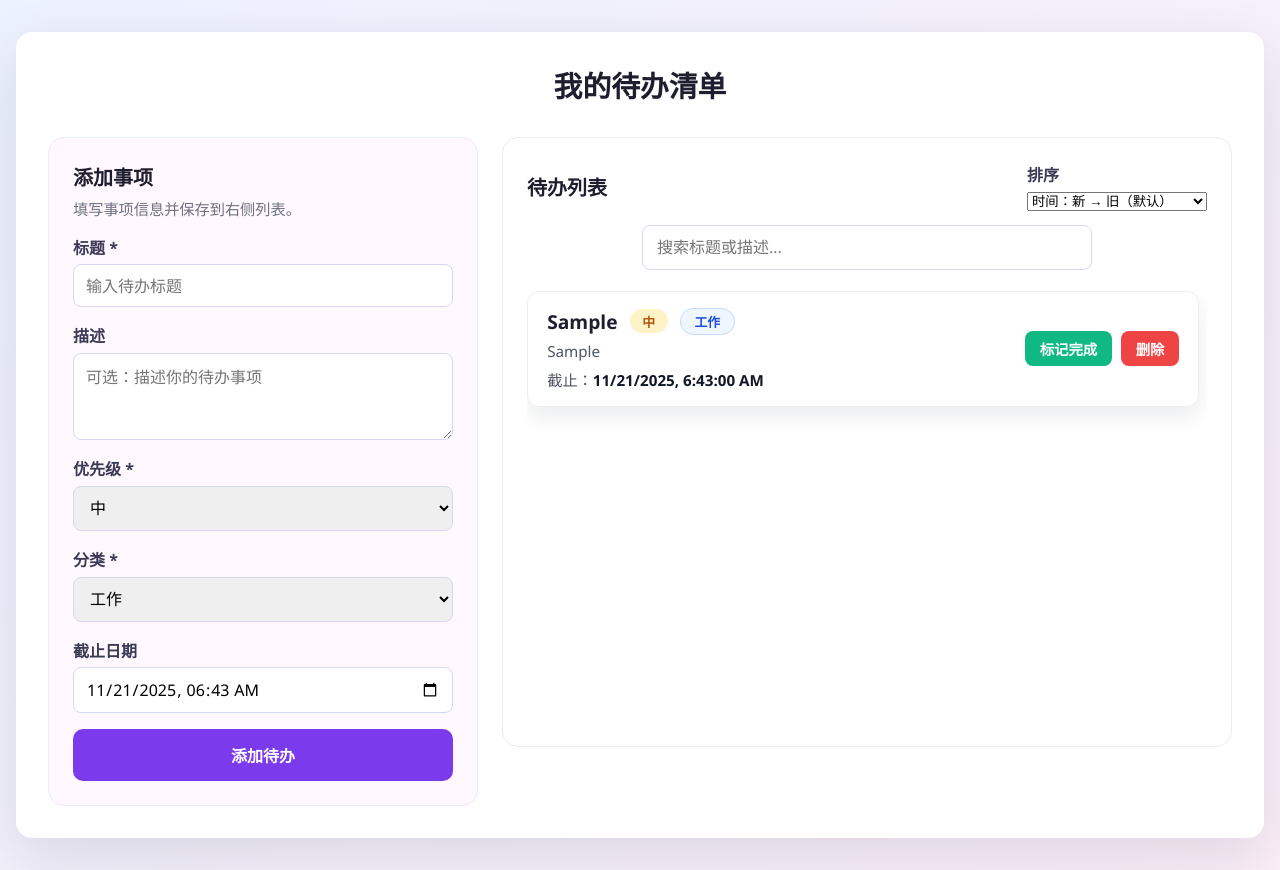
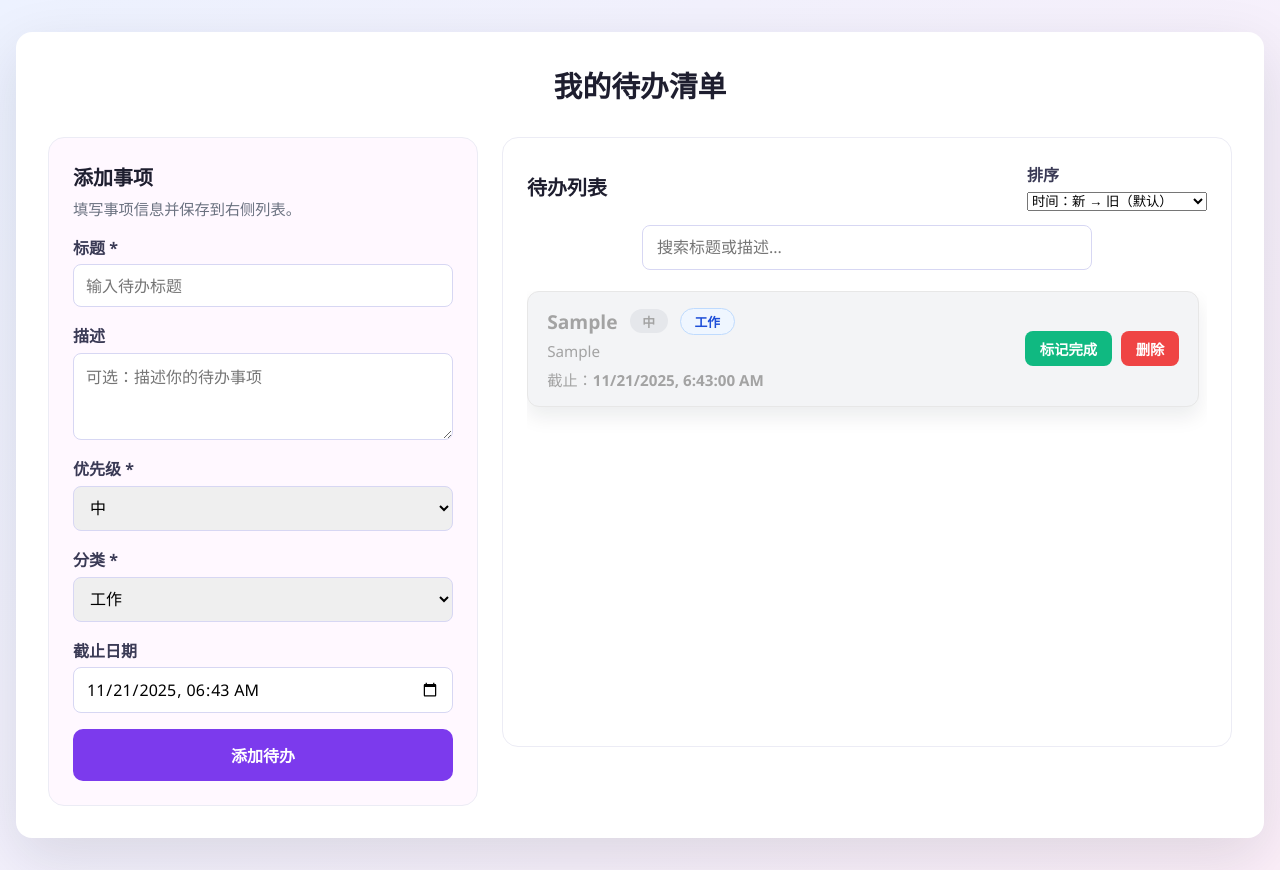
Before and after one commit to kiwi100/todo-list, a React (Create React App) app: page / in a window 1280 px wide. Both pictures are taken after typing "Sample", "Sample" into the empty fields and a click on the button "添加待办". Built offline with nearby package versions, Linux system fonts and the light colour scheme.

Commit message:
fix: 过期todo置灰

```diff
--- a/src/App.css
+++ b/src/App.css
@@ -387,6 +387,20 @@
   background-color: #f0fff4;
 }
 
+.todo-item.expired {
+  background: #f3f4f6;
+  border-color: #e7e7e7;
+}
+.todo-item.expired h2,
+.todo-item.expired p,
+.todo-item.expired .todo-meta span {
+  color: #a3a3a3 !important;
+}
+.todo-item.expired .priority-chip {
+  background: #e5e7eb;
+  color: #a3a3a3;
+}
+
 .todo-headline {
   display: flex;
   align-items: center;
--- a/src/App.js
+++ b/src/App.js
@@ -60,23 +60,8 @@ function App() {
     }
   }, [categories, categoryId]);
 
-  useEffect(() => {
-    if ("Notification" in window && Notification.permission === "default") {
-      Notification.requestPermission();
-    }
-  }, []);
-
-  function showDeadlineNotification(todo) {
-    if ("Notification" in window && Notification.permission === "granted") {
-      new Notification(`任务将截止: ${todo.title}`, {
-        body: `截止时间：${new Date(todo.dueDate).toLocaleString()}`,
-        icon: "/favicon.ico",
-      });
-    } else {
-      window.alert(`【任务提醒】\n待办『${todo.title}』将于${new Date(todo.dueDate).toLocaleString()}截止！`);
-    }
-  }
-
+  // 60s检查一次
+  // 只弹窗5min内到期及未提醒过的list
   useEffect(() => {
     const interval = setInterval(() => {
       const now = Date.now();
@@ -89,7 +74,7 @@ function App() {
           const due = new Date(todo.dueDate).getTime();
           const diff = due - now;
           if (diff <= 5*60*1000 && diff > 0) {
-            showDeadlineNotification(todo);
+            window.alert(`【任务提醒！！！】\n待办『${todo.title}』将于${new Date(todo.dueDate).toLocaleString()}截止！唔好再拖啦`);
             remindedIdsRef.current.add(todo.id);
           }
         }
--- a/src/components/TodoItem.js
+++ b/src/components/TodoItem.js
@@ -12,9 +12,15 @@ const formatDueDate = (value) => {
 };
 
 function TodoItem({ todo, categoryLabel, onToggle, onDelete }) {
+  const now = Date.now();
+  let expired = false;
+  if (todo.dueDate && !todo.completed) {
+    const due = new Date(todo.dueDate).getTime();
+    expired = !Number.isNaN(due) && due < now;
+  }
   return (
     <article
-      className={`todo-item ${todo.completed ? 'completed' : ''}`}
+      className={`todo-item${todo.completed ? ' completed' : ''}${expired ? ' expired' : ''}`}
       data-priority={todo.priority}
     >
       <div className="todo-content">
```
